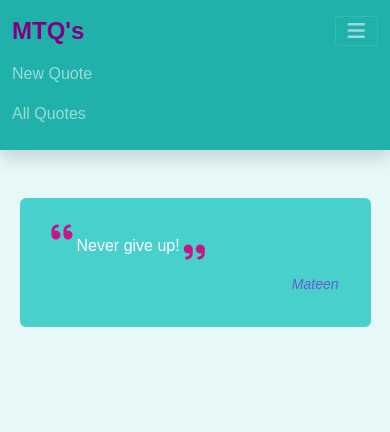
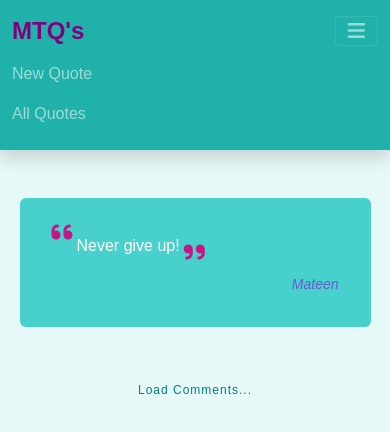
Before and after one commit to mateenNawaz86/Quotes, a React (Create React App) app: page /quotes/q1 in a window 390 px wide. Shown: the top 432 px of the page. Built offline with nearby package versions, Linux system fonts and the light colour scheme.

Commit message:
Add load comment functionality

```diff
--- a/src/index.css
+++ b/src/index.css
@@ -23,3 +23,34 @@ body {
   font-weight: bold;
   color: white;
 }
+
+.flatBtn {
+  padding: 7px 14px;
+  border: none;
+  outline: none;
+  border-radius: 5px;
+  color: #008080;
+  font-size: 1.1rem;
+  letter-spacing: 1px;
+  border-bottom: none;
+  text-decoration: none;
+}
+
+.flatBtn:hover {
+  background-color: #008080;
+  color: #fff;
+}
+
+@media (max-width: 450px) {
+  .flatBtn {
+    padding: 6px 10px;
+    font-size: 12px;
+  }
+}
+
+@media (max-width: 326px) {
+  .flatBtn {
+    padding: 5px 8px;
+    font-size: 10px;
+  }
+}
--- a/src/pages/QuoteDetail.jsx
+++ b/src/pages/QuoteDetail.jsx
@@ -1,5 +1,5 @@
 import React from "react";
-import { Route, Routes, useParams } from "react-router-dom";
+import { Route, Routes, useParams, Link } from "react-router-dom";
 import Comments from "../components/comments/Comments";
 import HighlightedQuote from "../components/quotes/HighlightedQuote";
 import NoQuotesFound from "../components/quotes/NoQuotesFound";
@@ -29,6 +29,13 @@ const QuoteDetail = () => {
   return (
     <>
       <HighlightedQuote text={quote.text} author={quote.author} />
+
+      <div className="centered">
+        <Link to={`quotes/${params.quoteId}/comments`} className="flatBtn">
+          Load Comments...
+        </Link>
+      </div>
+
       <Routes>
         <Route
           path={`quotes/${params.quoteId}/comments`}
```
Also changed, not shown: 1 other file (tests, documents, lock files or other folders).
